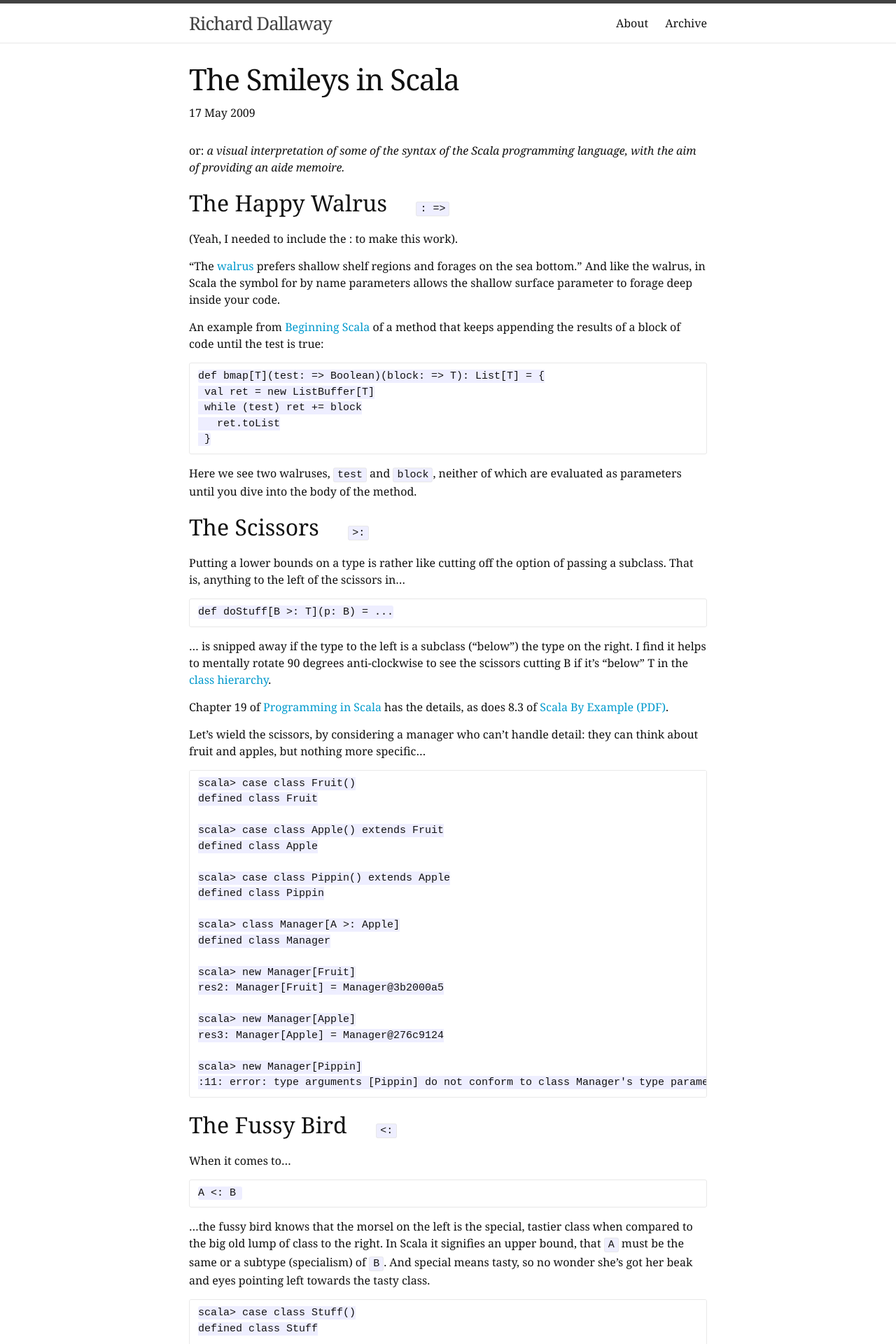
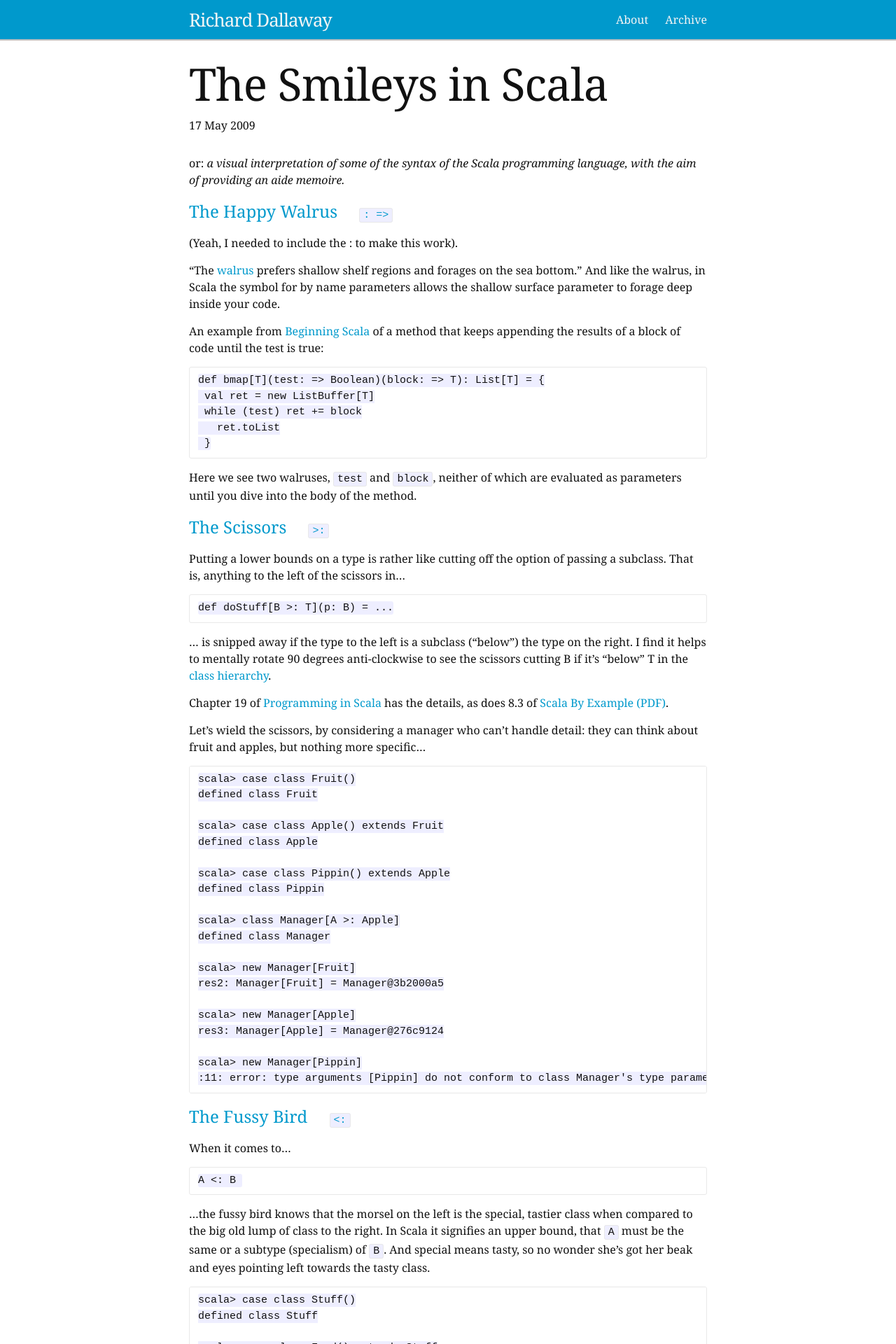
Before and after one commit to d6y/richard.dallaway.com, a Jekyll site: the page built from _posts/2009-05-17-the-smileys-in-scala.md, in a window 1280 px wide. Shown: the top 1920 px of the page at 70% size. Built offline with Jekyll 4.4.1, drawn with Linux system fonts in a browser that asks for light colours.

Commit message:
Styles header, titles and h2 sections with blue.

```diff
--- a/_sass/_layout.scss
+++ b/_sass/_layout.scss
@@ -2,12 +2,12 @@
  * Site header
  */
 .site-header {
-    border-top: 5px solid $grey-color-dark;
-    border-bottom: 1px solid $grey-color-light;
+    border-bottom: 2px solid silver;
     min-height: 56px;
 
     // Positioning context for the mobile navigation icon
     position: relative;
+    background-color:  #0099CC;
 }
 
 .site-title {
@@ -19,7 +19,7 @@
 
     &,
     &:visited {
-        color: $grey-color-dark;
+        color: whitesmoke;
     }
 }
 
@@ -32,7 +32,7 @@
     }
 
     .page-link {
-        color: $text-color;
+        color: whitesmoke;
         line-height: $base-line-height;
 
         // Gaps between nav items, but not on the first one
@@ -217,7 +217,7 @@ font-weight: bold;
 }
 
 .post-title {
-    font-size: 42px;
+    font-size: 64px;
     letter-spacing: -1px;
     line-height: 1;
 
@@ -230,7 +230,8 @@ font-weight: bold;
     margin-bottom: $spacing-unit;
 
     h2 {
-        font-size: 32px;
+        font-size: 24px;
+        color:  #0099CC;
 
         @include media-query($on-laptop) {
             font-size: 28px;
```
